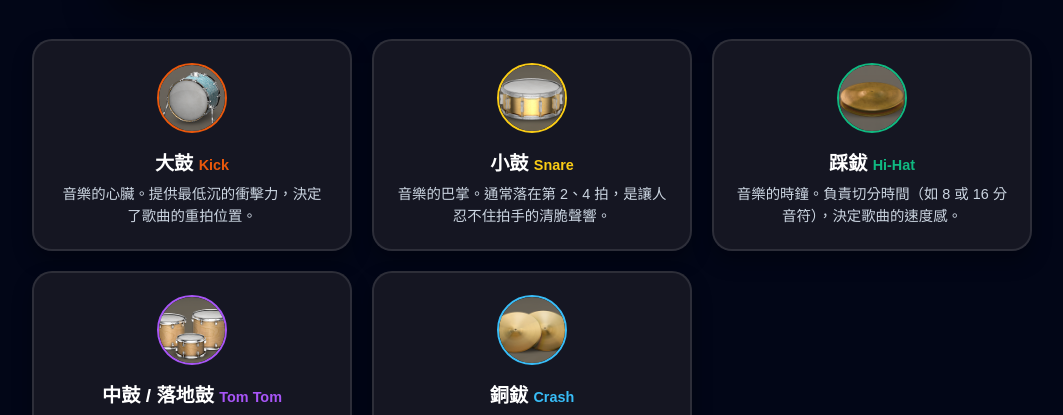
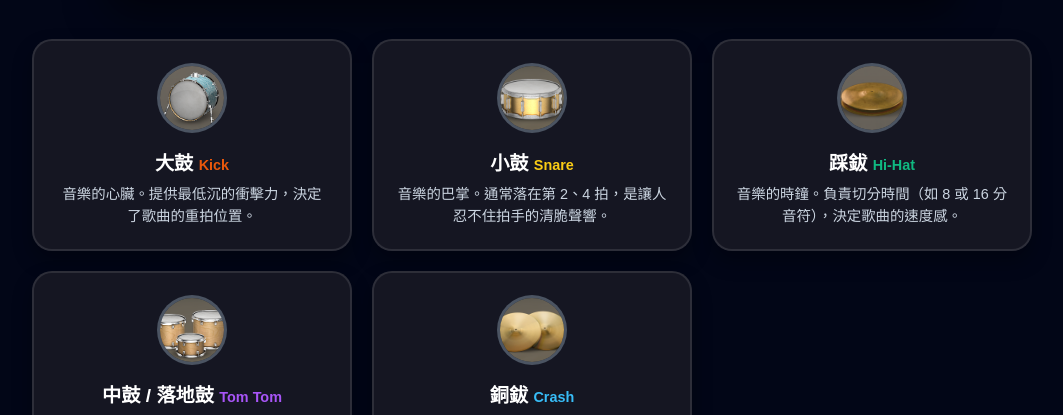
Before and after one commit to lifreedomstudio/lifreedom-studio, a Next.js app: page /courses/arrangement/groove-training in a window 1280 px wide. Shown: the part 1239-1654 px from the top of the page, without its empty margins (108-1171 px from the left). Built offline with nearby package versions, Linux system fonts and the light colour scheme.

Commit message:
Fix all mobile layouts and font sizes

```diff
--- a/src/app/courses/arrangement/groove-training/page.tsx
+++ b/src/app/courses/arrangement/groove-training/page.tsx
@@ -87,48 +87,43 @@ const AudioComparer = ({ title, description, badSrc, goodSrc, isMobile }: { titl
     );
 };
 
-// --- 🖼️ 全鼓組標註大圖 ---
+// --- 🖼️ 全鼓組標註大圖 (純靜態標註) ---
 const FullDrumKitVisual = ({ isMobile }: { isMobile: boolean }) => (
     <div style={{ position: 'relative', width: '100%', maxWidth: '850px', margin: '0 auto 2.5rem auto', borderRadius: '24px', overflow: 'hidden', border: '1px solid rgba(255,255,255,0.1)', boxShadow: '0 15px 40px rgba(0,0,0,0.5)' }}>
         <div style={{ width: '100%', paddingBottom: '58%', background: 'linear-gradient(135deg, #1e293b, #0f172a)', position: 'relative' }}>
+            {/* 🚨 已經修正為 .jpg，並確保路徑為 /image/ */}
+            <img src="/image/full drum-kit.png
+            " alt="Full Drum Kit" style={{ position: 'absolute', top: 0, left: 0, width: '100%', height: '100%', objectFit: 'cover' }} />
 
-            {/* 🚨 這裡已經修正為你實際的路徑與檔名 /image/full drum-kit.png */}
-            <img src="/image/full drum-kit.png" alt="Full Drum Kit" style={{ position: 'absolute', top: 0, left: 0, width: '100%', height: '100%', objectFit: 'cover', opacity: 0.75 }} />
-
-            {/* 各部件標籤位置可依截圖畫面微調 */}
+            {/* 靜態標籤直接覆蓋在圖片上 */}
             <div style={{ position: 'absolute', top: '15%', left: '15%', background: 'rgba(56, 189, 248, 0.95)', color: '#020617', padding: '6px 14px', borderRadius: '20px', fontWeight: '900', fontSize: isMobile ? '0.8rem' : '0.95rem', boxShadow: '0 4px 15px rgba(0,0,0,0.5)' }}>Crash (銅鈸)</div>
-            <div style={{ position: 'absolute', top: '32%', left: '52%', background: 'rgba(168, 85, 247, 0.95)', color: '#fff', padding: '6px 14px', borderRadius: '20px', fontWeight: '900', fontSize: isMobile ? '0.8rem' : '0.95rem', boxShadow: '0 4px 15px rgba(0,0,0,0.5)' }}>Tom Tom (中鼓)</div>
-            <div style={{ position: 'absolute', top: '42%', left: '22%', background: 'rgba(16, 185, 129, 0.95)', color: '#020617', padding: '6px 14px', borderRadius: '20px', fontWeight: '900', fontSize: isMobile ? '0.8rem' : '0.95rem', boxShadow: '0 4px 15px rgba(0,0,0,0.5)' }}>Hi-Hat (踩鈸)</div>
-            <div style={{ position: 'absolute', top: '52%', left: '38%', background: 'rgba(250, 204, 21, 0.95)', color: '#020617', padding: '6px 14px', borderRadius: '20px', fontWeight: '900', fontSize: isMobile ? '0.8rem' : '0.95rem', boxShadow: '0 4px 15px rgba(0,0,0,0.5)' }}>Snare (小鼓)</div>
-            <div style={{ position: 'absolute', bottom: '18%', left: '50%', transform: 'translateX(-50%)', background: 'rgba(234, 88, 12, 0.95)', color: '#fff', padding: '6px 14px', borderRadius: '20px', fontWeight: '900', fontSize: isMobile ? '0.8rem' : '0.95rem', boxShadow: '0 4px 15px rgba(0,0,0,0.5)' }}>Kick (大鼓)</div>
+            <div style={{ position: 'absolute', top: '35%', left: '60%', background: 'rgba(168, 85, 247, 0.95)', color: '#fff', padding: '6px 14px', borderRadius: '20px', fontWeight: '900', fontSize: isMobile ? '0.8rem' : '0.95rem', boxShadow: '0 4px 15px rgba(0,0,0,0.5)' }}>Tom Tom (中鼓)</div>
+            <div style={{ position: 'absolute', top: '45%', left: '25%', background: 'rgba(16, 185, 129, 0.95)', color: '#020617', padding: '6px 14px', borderRadius: '20px', fontWeight: '900', fontSize: isMobile ? '0.8rem' : '0.95rem', boxShadow: '0 4px 15px rgba(0,0,0,0.5)' }}>Hi-Hat (踩鈸)</div>
+            <div style={{ position: 'absolute', top: '50%', left: '40%', background: 'rgba(250, 204, 21, 0.95)', color: '#020617', padding: '6px 14px', borderRadius: '20px', fontWeight: '900', fontSize: isMobile ? '0.8rem' : '0.95rem', boxShadow: '0 4px 15px rgba(0,0,0,0.5)' }}>Snare (小鼓)</div>
+            <div style={{ position: 'absolute', bottom: '15%', left: '50%', transform: 'translateX(-50%)', background: 'rgba(234, 88, 12, 0.95)', color: '#fff', padding: '6px 14px', borderRadius: '20px', fontWeight: '900', fontSize: isMobile ? '0.8rem' : '0.95rem', boxShadow: '0 4px 15px rgba(0,0,0,0.5)' }}>Kick (大鼓)</div>
         </div>
     </div>
 );
 
-// --- 🥁 互動式按鈕 (圖文兼備版，副檔名均改為 .png) ---
-const DrumPad = ({ name, engName, desc, audioSrc, imgSrc, color }: { name: string, engName: string, desc: string, audioSrc: string, imgSrc: string, color: string }) => {
-    const [isPressed, setIsPressed] = useState(false);
-
-    const playSound = () => {
-        setIsPressed(true);
-        const audio = new Audio(audioSrc);
-        audio.play().catch(e => console.log("等待音檔置入"));
-        setTimeout(() => setIsPressed(false), 150);
-    };
-
+// --- 🥁 互動式按鈕 (支援播放/暫停與排他性) ---
+const DrumPad = ({ name, engName, desc, imgSrc, color, isPlaying, onToggle }: { name: string, engName: string, desc: string, imgSrc: string, color: string, isPlaying: boolean, onToggle: () => void }) => {
     return (
         <div
-            onClick={playSound}
+            onClick={onToggle}
             style={{
-                background: 'rgba(30, 30, 40, 0.7)', border: `2px solid ${isPressed ? color : 'rgba(255,255,255,0.1)'}`,
-                borderRadius: '20px', padding: '22px', cursor: 'pointer', transition: 'all 0.1s ease',
-                transform: isPressed ? 'scale(0.96)' : 'scale(1)',
-                boxShadow: isPressed ? `0 0 20px ${color}80` : '0 10px 20px rgba(0,0,0,0.3)',
+                background: 'rgba(30, 30, 40, 0.7)', border: `2px solid ${isPlaying ? color : 'rgba(255,255,255,0.1)'}`,
+                borderRadius: '20px', padding: '22px', cursor: 'pointer', transition: 'all 0.2s ease',
+                transform: isPlaying ? 'scale(0.96)' : 'scale(1)',
+                boxShadow: isPlaying ? `0 0 20px ${color}80` : '0 10px 20px rgba(0,0,0,0.3)',
                 display: 'flex', flexDirection: 'column', alignItems: 'center', textAlign: 'center'
             }}
         >
-            <div style={{ width: '70px', height: '70px', borderRadius: '50%', background: 'rgba(0,0,0,0.4)', marginBottom: '15px', overflow: 'hidden', border: `2px solid ${color}`, display: 'flex', justifyContent: 'center', alignItems: 'center' }}>
-                <img src={imgSrc} alt={name} style={{ width: '100%', height: '100%', objectFit: 'cover' }} onError={(e) => { e.currentTarget.style.display = 'none'; e.currentTarget.parentElement!.innerHTML = '<i class="fa-solid fa-drum" style="font-size: 1.8rem; color: #64748b;"></i>'; }} />
+            <div style={{ width: '70px', height: '70px', borderRadius: '50%', background: '#1e293b', marginBottom: '15px', overflow: 'hidden', border: `3px solid ${isPlaying ? color : 'rgba(255,255,255,0.2)'}`, display: 'flex', justifyContent: 'center', alignItems: 'center', transition: 'all 0.2s' }}>
+                {isPlaying ? (
+                    <span style={{ fontSize: '2rem' }}>⏸</span>
+                ) : (
+                    <img src={imgSrc} alt={name} style={{ width: '100%', height: '100%', objectFit: 'cover' }} onError={(e) => { e.currentTarget.style.display = 'none'; e.currentTarget.parentElement!.innerHTML = '<i class="fa-solid fa-drum" style="font-size: 1.8rem; color: #64748b;"></i>'; }} />
+                )}
             </div>
             <h4 style={{ color: '#fff', fontSize: '1.2rem', margin: '0 0 8px 0', fontWeight: 'bold' }}>{name} <span style={{ color, fontSize: '0.9rem' }}>{engName}</span></h4>
             <p style={{ color: '#cbd5e1', fontSize: '0.9rem', lineHeight: '1.5', margin: 0 }}>{desc}</p>
@@ -173,12 +168,54 @@ export default function GrooveTraining() {
     const [isMobile, setIsMobile] = useState(false);
     const [showBassAnswer, setShowBassAnswer] = useState(false);
 
+    // 音訊播放狀態管理 (確保一次只播一個)
+    const [playingDrumId, setPlayingDrumId] = useState<string | null>(null);
+    const drumAudioRefs = useRef<{ [key: string]: HTMLAudioElement }>({});
+
     useEffect(() => {
         const checkMobile = () => setIsMobile(window.innerWidth < 768);
         checkMobile();
         window.addEventListener('resize', checkMobile);
-        return () => window.removeEventListener('resize', checkMobile);
+
+        // 初始化鼓組音檔
+        const drums = [
+            { id: 'kick', src: '/audio/kick.mp3' },
+            { id: 'snare', src: '/audio/snare.mp3' },
+            { id: 'hihat', src: '/audio/hihat.mp3' },
+            { id: 'tom', src: '/audio/tom.mp3' },
+            { id: 'crash', src: '/audio/crash.mp3' }
+        ];
+        drums.forEach(d => {
+            const audio = new Audio(d.src);
+            audio.addEventListener('ended', () => setPlayingDrumId(null));
+            drumAudioRefs.current[d.id] = audio;
+        });
+
+        return () => {
+            window.removeEventListener('resize', checkMobile);
+            Object.values(drumAudioRefs.current).forEach(a => { a.pause(); a.src = ""; });
+        };
     }, []);
+
+    const toggleDrumPlay = (id: string) => {
+        const currentAudio = drumAudioRefs.current[id];
+        if (!currentAudio) return;
+
+        if (playingDrumId === id) {
+            // 如果點擊正在播放的 -> 暫停並重置時間
+            currentAudio.pause();
+            currentAudio.currentTime = 0;
+            setPlayingDrumId(null);
+        } else {
+            // 點擊別的 -> 暫停前一個，播放新的
+            if (playingDrumId && drumAudioRefs.current[playingDrumId]) {
+                drumAudioRefs.current[playingDrumId].pause();
+                drumAudioRefs.current[playingDrumId].currentTime = 0;
+            }
+            currentAudio.play().catch(e => console.log("等待音檔置入"));
+            setPlayingDrumId(id);
+        }
+    };
 
     return (
         <div style={{
@@ -224,29 +261,29 @@ export default function GrooveTraining() {
 
                     <div style={{ display: 'grid', gridTemplateColumns: 'repeat(auto-fit, minmax(240px, 1fr))', gap: '20px' }}>
                         <DrumPad
-                            name="大鼓" engName="Kick"
-                            desc="音樂的心臟。提供最低沉的衝擊力，決定了歌曲的重拍位置。"
-                            audioSrc="/audio/kick.mp3" imgSrc="/images/kick.png" color="#ea580c"
+                            name="大鼓" engName="Kick" desc="音樂的心臟。提供最低沉的衝擊力，決定了歌曲的重拍位置。"
+                            imgSrc="/images/kick.png" color="#ea580c"
+                            isPlaying={playingDrumId === 'kick'} onToggle={() => toggleDrumPlay('kick')}
                         />
                         <DrumPad
-                            name="小鼓" engName="Snare"
-                            desc="音樂的巴掌。通常落在第 2、4 拍，是讓人忍不住拍手的清脆聲響。"
-                            audioSrc="/audio/snare.mp3" imgSrc="/images/snare.png" color="#facc15"
+                            name="小鼓" engName="Snare" desc="音樂的巴掌。通常落在第 2、4 拍，是讓人忍不住拍手的清脆聲響。"
+                            imgSrc="/images/snare.png" color="#facc15"
+                            isPlaying={playingDrumId === 'snare'} onToggle={() => toggleDrumPlay('snare')}
                         />
                         <DrumPad
-                            name="踩鈸" engName="Hi-Hat"
-                            desc="音樂的時鐘。負責切分時間（如 8 或 16 分音符），決定歌曲的速度感。"
-                            audioSrc="/audio/hihat.mp3" imgSrc="/images/hihat.png" color="#10b981"
+                            name="踩鈸" engName="Hi-Hat" desc="音樂的時鐘。負責切分時間（如 8 或 16 分音符），決定歌曲的速度感。"
+                            imgSrc="/images/hihat.png" color="#10b981"
+                            isPlaying={playingDrumId === 'hihat'} onToggle={() => toggleDrumPlay('hihat')}
                         />
                         <DrumPad
-                            name="中鼓 / 落地鼓" engName="Tom Tom"
-                            desc="點綴與過門 (Fill-in)。在段落銜接時，提供極具張力的低頻打擊感。"
-                            audioSrc="/audio/tom.mp3" imgSrc="/images/tom.png" color="#a855f7"
+                            name="中鼓 / 落地鼓" engName="Tom Tom" desc="點綴與過門 (Fill-in)。在段落銜接時，提供極具張力的低頻打擊感。"
+                            imgSrc="/images/tom.png" color="#a855f7"
+                            isPlaying={playingDrumId === 'tom'} onToggle={() => toggleDrumPlay('tom')}
                         />
                         <DrumPad
-                            name="銅鈸" engName="Crash"
-                            desc="轉場特效。在段落轉換時（如進入大副歌），用來製造能量爆發的巨響。"
-                            audioSrc="/audio/crash.mp3" imgSrc="/images/crash.png" color="#38bdf8"
+                            name="銅鈸" engName="Crash" desc="轉場特效。在段落轉換時（如進入大副歌），用來製造能量爆發的巨響。"
+                            imgSrc="/images/crash.png" color="#38bdf8"
+                            isPlaying={playingDrumId === 'crash'} onToggle={() => toggleDrumPlay('crash')}
                         />
                     </div>
                 </section>
```
